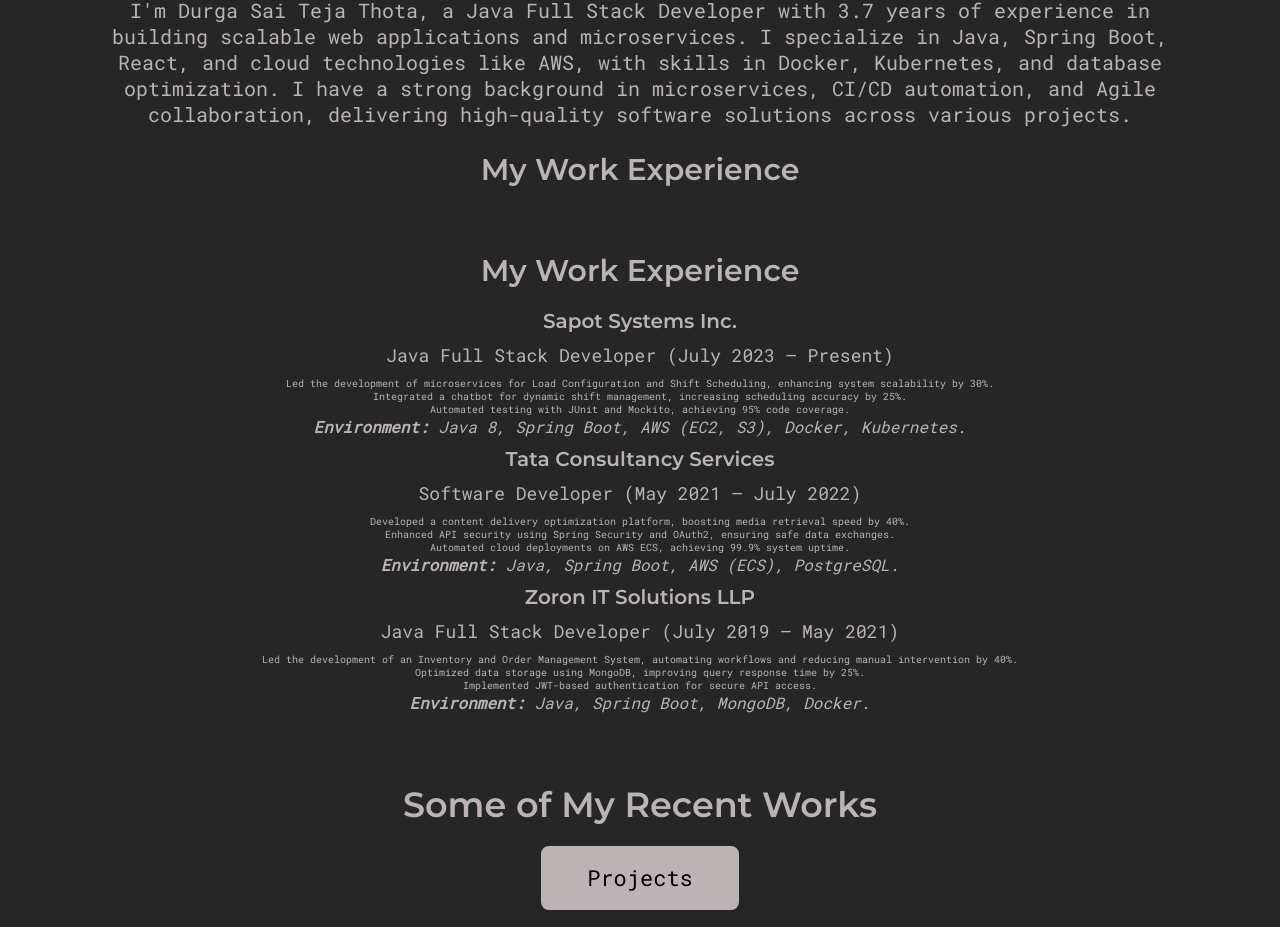
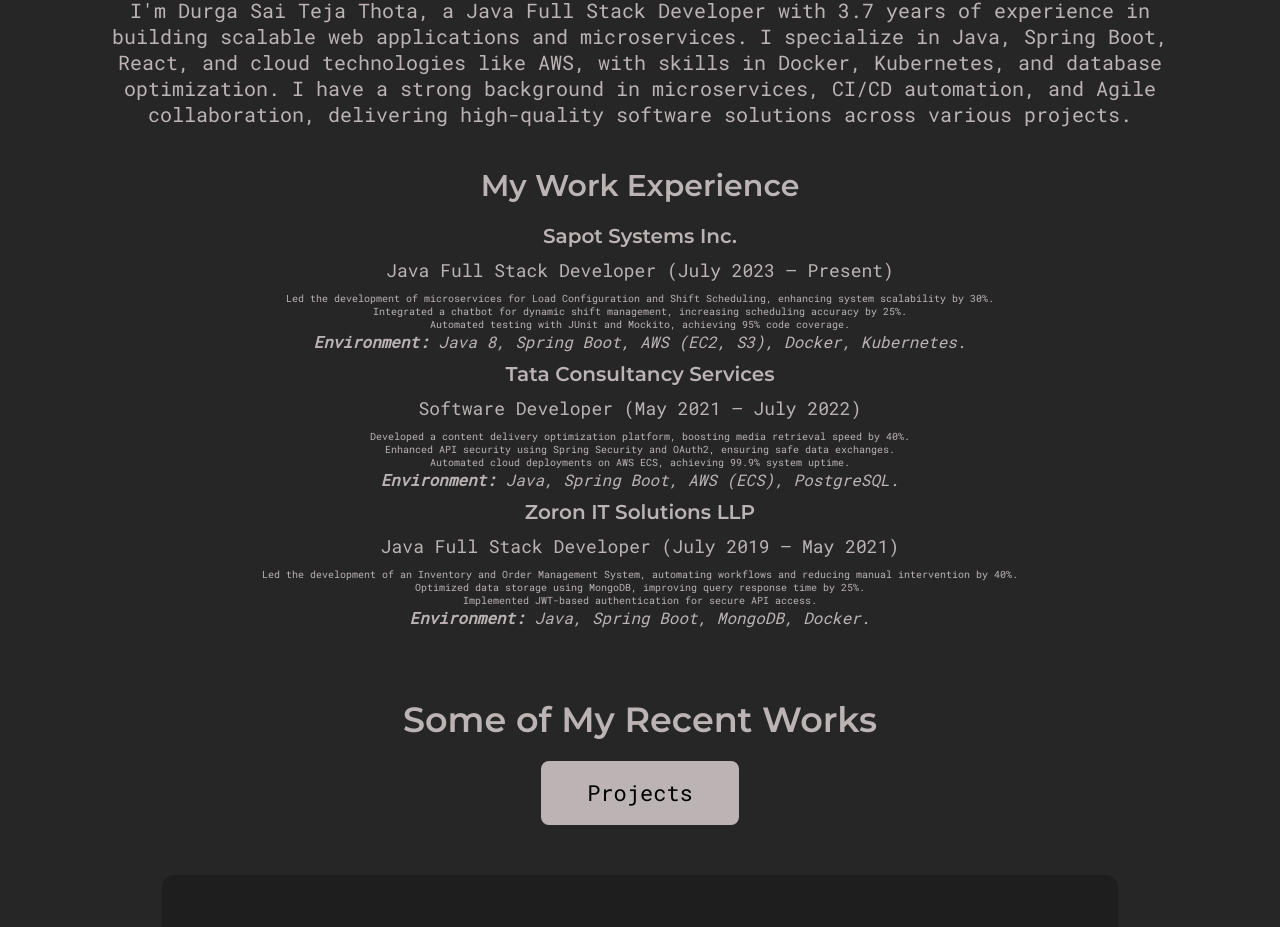
Before and after one commit to durgasaitejathota/durga-portfolio, a React (Create React App) app: page / in a window 1280 px wide. Shown: the part 1088-2015 px from the top of the page. Built offline with nearby package versions, Linux system fonts and the light colour scheme.

Commit message:
Update Home.js

```diff
--- a/src/pages/Home.js
+++ b/src/pages/Home.js
@@ -20,12 +20,6 @@ const HomeStyle = styled.div`
     margin-top: 1rem;
   }
 
-  .experience {
-    font-size: 3rem; /* Match font size with introduction */
-    margin: 2rem 0; /* Consistent spacing */
-    line-height: 1.5;
-  }
-
   .recentWorks {
     font-size: 3.5rem; /* Make "Some of My Recent Works" larger */
     font-weight: bold;
@@ -39,9 +33,6 @@ const HomeStyle = styled.div`
     }
     .about {
       font-size: 1.8rem;
-    }
-    .experience {
-      font-size: 2.5rem; /* Adjust for smaller screens */
     }
     .recentWorks {
       font-size: 3rem;
@@ -61,7 +52,7 @@ export default function Home() {
           I have a strong background in microservices, CI/CD automation, and Agile collaboration, delivering high-quality software solutions across various projects.
         </p>
 
-        <h2 className="experience">My Work Experience</h2> {/* Updated heading */}
+        {/* Removed duplicate My Work Experience heading */}
         <ExperienceSection /> {/* Experience Section displayed here */}
 
         <h2 className="recentWorks">Some of My Recent Works</h2>
```
